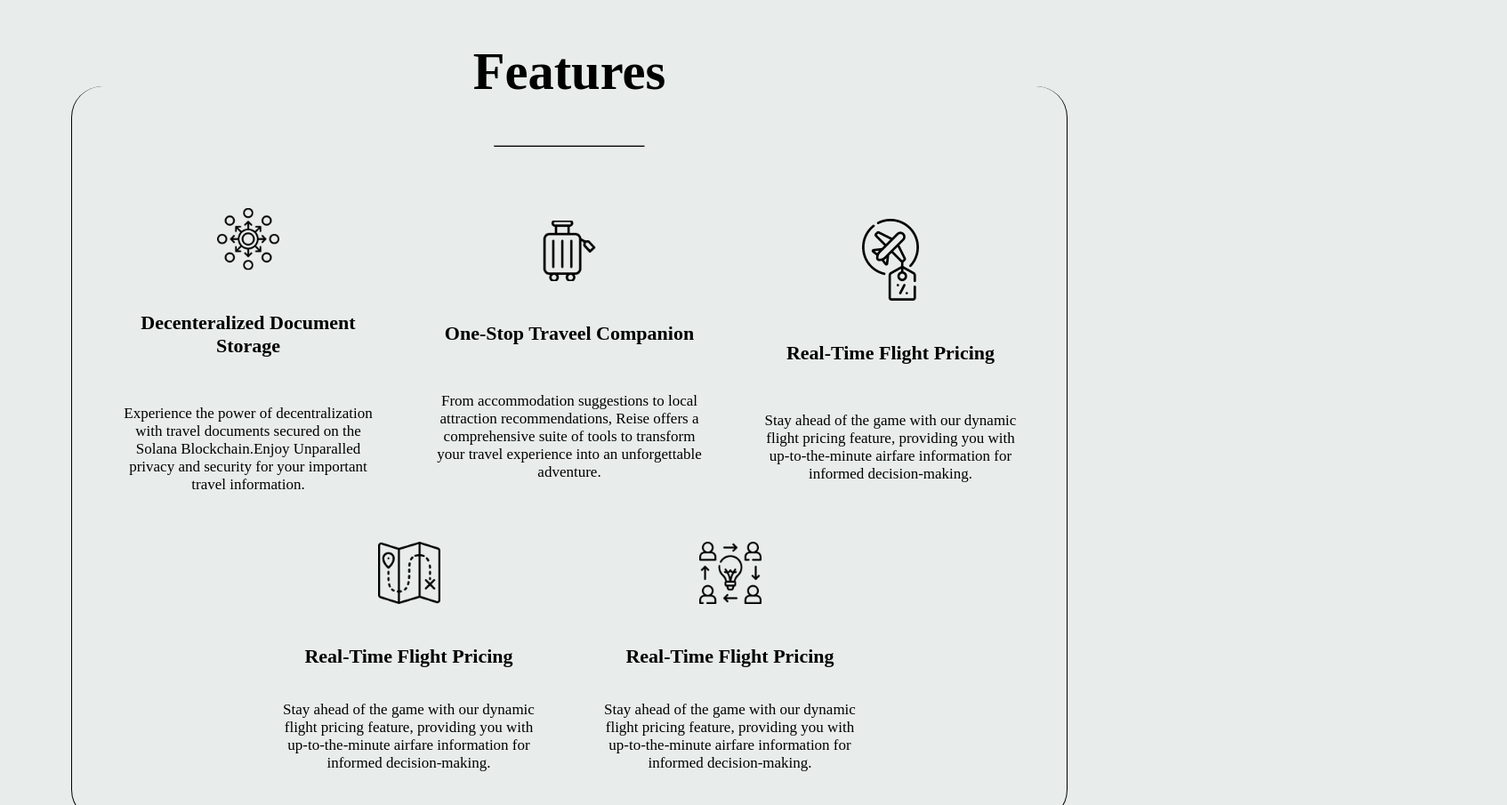
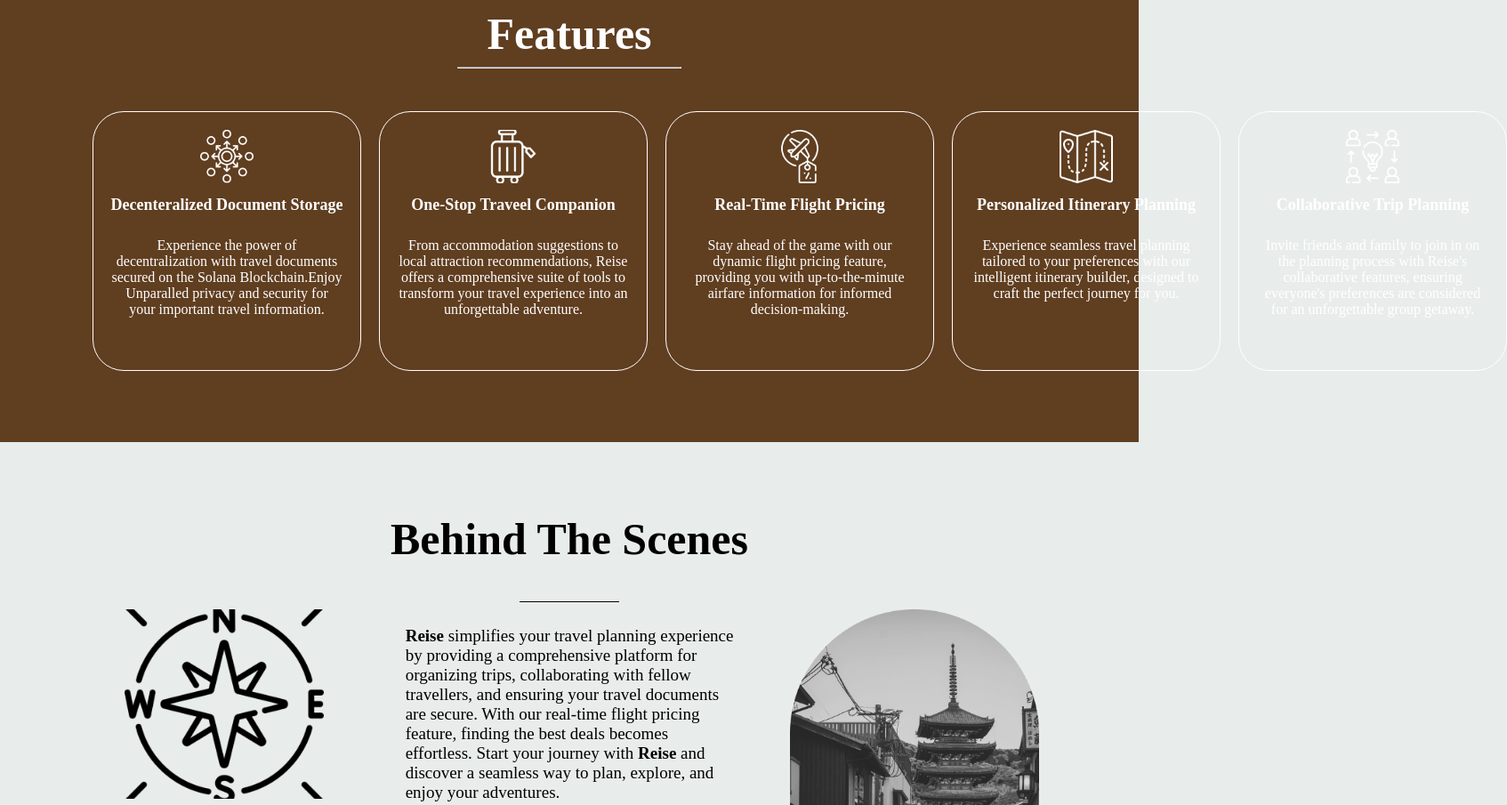
Before and after one commit to Yurei7/reise, a plain HTML site: page index.html in a window 1280 px wide. Shown: the part 980-1885 px from the top of the page at 89% size, 1694 px wide, since content can reach past the window. Drawn offline with Linux system fonts and the light colour scheme.

Commit message:
refactoring 2.0

```diff
--- a/index.html
+++ b/index.html
@@ -9,7 +9,9 @@
     <link rel="preconnect" href="https://fonts.googleapis.com">
     <link rel="preconnect" href="https://fonts.gstatic.com" crossorigin>
     <link href="https://fonts.googleapis.com/css2?family=Inter&display=swap" rel="stylesheet">
+    <script src="https://kit.fontawesome.com/c5dbd6b98b.js" crossorigin="anonymous"></script>
     <link rel="stylesheet" href="styles.css">
+
 </head>
 
 <body>
@@ -17,12 +19,12 @@
     <header>
         <nav>
             <ul class="nav-bar">
-                <li class="nav-brand">Reise</li>
+                <li class="nav-brand"><i class="fa-solid fa-earth-americas"></i> Reise</li>
                 <div class="nav-menu-items">
                     <li class="nav-item">Features</li>
-                    <li class="nav-item">Features</li>
-                    <li class="nav-item">Features</li>
-                    <li class="nav-item">Features</li>
+                    <li class="nav-item">Pricing</li>
+                    <li class="nav-item">News</li>
+                    <li class="nav-item">About</li>
                     <li class="nav-item"><a class="launch-btn">Launch App</a></li>
                 </div>
             </ul>
@@ -67,65 +69,57 @@
                 <h3 class="discover">Disover your world, one journey at a time.</h3>
                 <img class="dot-grid-top" src="images/dot-grid.png" alt="">
 
-                <img class="circle" src="images/Ellipse 4.png" alt="">
-                <img class="car-img" src="Images/car.jpeg" alt="">
+                <img class="car-img" src="Images/Group 12.png" alt="">
             </div>
 
         </section>
 
         <!-------------------- Features ------------------------->
 
-        <section id="features">
+        <section id="features" class="features">
+
             <h2 class="features-title">Features</h2>
-            <hr class="body-hr">
-            <div class="features-top">
+            <hr class="features-hr">
 
-                <div>
+            <div class="features-content">
+                <div class="feature-item">
                     <span> <img class="icon" src="images/decentralized 1.png" alt=""></span>
                     <h5>Decenteralized Document Storage</h5>
                     <p>Experience the power of decentralization with travel documents secured on the Solana
                         Blockchain.Enjoy
                         Unparalled privacy and security for your important travel information. </p>
-
                 </div>
-                <div>
+                <div class="feature-item">
                     <span> <img class="icon" src="images/suitcase 1.png" alt=""></span>
                     <h5>One-Stop Traveel Companion</h5>
                     <p>From accommodation suggestions to local attraction recommendations, Reise offers a comprehensive
                         suite of tools to transform your travel experience into an unforgettable adventure.
                     </p>
+                </div>
 
-                </div>
-                <div>
-                    <span><img src="images/cheap-flight 1.png" alt=""></span>
+                <div class="feature-item">
+                    <span><img class="icon" src="images/cheap-flight 1.png" alt=""></span>
                     <h5>Real-Time Flight Pricing</h5>
                     <p>Stay ahead of the game with our dynamic flight pricing feature, providing you with
                         up-to-the-minute
                         airfare information for informed decision-making.</p>
-
                 </div>
 
+
+                <div class="feature-item">
+                    <span><img class="icon" src="images/maps 1.png" alt=""></span>
+                    <h5>Personalized Itinerary Planning</h5>
+                    <p>Experience seamless travel planning tailored to your preferences with our intelligent itinerary
+                        builder, designed to craft the perfect journey for you.</p>
                 </div>
-            <div class="features-bottom">
-                <div>
-                    <span><img class="icon" src="images/maps 1.png" alt=""></span>
-                    <h5>Real-Time Flight Pricing</h5>
-                    <p>Stay ahead of the game with our dynamic flight pricing feature, providing you with
-                        up-to-the-minute
-                        airfare information for informed decision-making.</p>
-
-                </div>
-                <div>
+                <div class="feature-item">
                     <span><img class="icon" src="images/collaboration 1.png" alt=""></span>
-                    <h5>Real-Time Flight Pricing</h5>
-                    <p>Stay ahead of the game with our dynamic flight pricing feature, providing you with
-                        up-to-the-minute
-                        airfare information for informed decision-making.</p>
-
-                </div>
-
+                    <h5>Collaborative Trip Planning</h5>
+                    <p> Invite friends and family to join in on the planning process with Reise's collaborative
+                        features, ensuring everyone's preferences are considered for an unforgettable group getaway.</p>
                 </div>
         </section>
+
         <!-------------------- Behind the scenes ------------------------->
         <section id="behind-scenes">
             <h2 class="behind-the-scenes-title">Behind The Scenes</h2>
@@ -160,7 +154,7 @@
 
             </div>
 
-
+            </div>
 
 
         </section>
--- a/styles.css
+++ b/styles.css
@@ -2,7 +2,8 @@
     font-family: ;
     background-color: #E8EDEB;
     font-weight: ;
-    padding: 0 2rem;
+    padding: 0 0rem;
+    margin: 0;
 }
 
 
@@ -27,12 +28,16 @@
     flex-direction: row;
     align-items: center;
     margin:0 2rem;
+    font-weight: bold;
 }
 .nav-brand {
     font-size: 28px;
     font-weight: bold;
     list-style: none;
-    margin: 0 10rem 0 0;
+    margin: 0 10rem 0 3rem;
+}
+.nav-brand i {
+    font-size: 25px;
 }
 nav {
     display: flex;
@@ -48,6 +53,7 @@
     border: 0;
     font-size: 18px;
     cursor: pointer;
+    margin-right: 3rem;
 }
 
 
@@ -119,7 +125,7 @@
 }
 
 .car-img {
-    width: 420px;
+    width: 500px;
     border-radius: 35px;
     position: relative;
     top: 19rem;
@@ -174,73 +180,57 @@
 }
 
 /*--------------- Features---------------*/
-
-#features {
-    height: ;
-    text-align: center;
-    font-size: 39px;solid
-    border-top-style: none;
-    border-right-style: solid;
-    border-right-width: 0.9px;
-    border-left-style: solid;
-    border-left-width: 0.9px;
-    border-bottom-style:solid;
-    border-bottom-width:0.5px;
-    border-radius: 35px;
-    margin: 12rem 2.5rem ;
+.features {
+    text-align:center;
+    margin: 5rem 0rem;
+    background-color: #603E20;
+    padding: 2rem 6.5rem 5rem 6.5rem;
+    color: white;
+}
+.features-content {
+    display: flex;
+    flex-direction: row;
+    justify-content: space-around;
+    align-items: center;
+    gap: 20px;
 
 }
-.features-title {
-    position: relative;
-    bottom: 50px;
-}
-
-.body-hr {
-    border-bottom-style:solid ;
-    width: 15%;
-    position: relative;
-    bottom: 50px;
-
-}
-
-#features h5 {
-    font-size: 22px;
-}
-.features-top {
-    display: flex;
-align-items: center;
-justify-content: space-between;
-margin: 15px 15px;
-}
-
-.features-top div {
-    width: 300px;
+.feature-item  {
     display: flex;
     flex-direction: column;
     align-items: center;
+    max-width:260px;
     margin: 0;
+    border: 0.3px solid white;
+    border-radius: 35px;
+    padding: 20px;
+    height: 250px;
 }
-#features p {
-    font-size: 17px;
-    width: 300px;
+.feature-item:hover {
+filter: invert(1);
+background-color: black;
 }
-.icon {
-    width: 70px;
+.features-title {
+    font-size: 50px;
+    color: white;
+    margin: 0 auto;
+}
+.features-hr {
+    color: white;
+    margin-bottom: 3rem;
+    width: 250px;
 }
 
-.features-bottom{
-    display: flex;
-    flex-wrap: wrap;
-   justify-content: space-around;
-   padding: 0 150px;
+.icon  {
+    width: 60px;
+    height: 60px;
+    filter: invert(1);
 }
 
-.features-bottom div {
+.feature-item h5 {
+    font-size: 18px;
+    margin: 10px;
     width: 300px;
-}
-
-.features-top,.features-bottom {
-    margin: 0 3rem 2.3rem 3rem;
 }
 
 
```
Also changed, not shown: Images/Group 12.png (added), Images/logo.PNG (added). Lines whose indentation alone changed are shown as unchanged.
